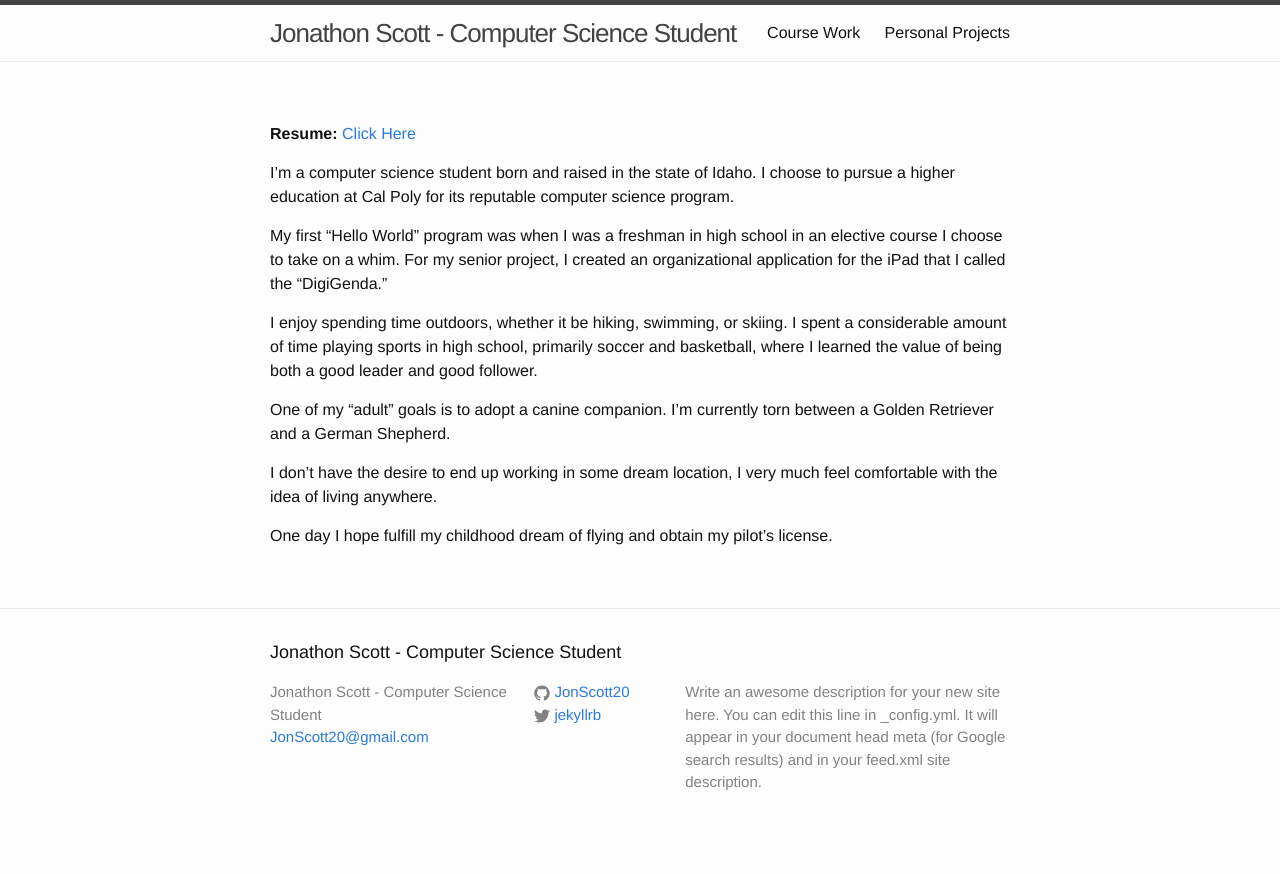
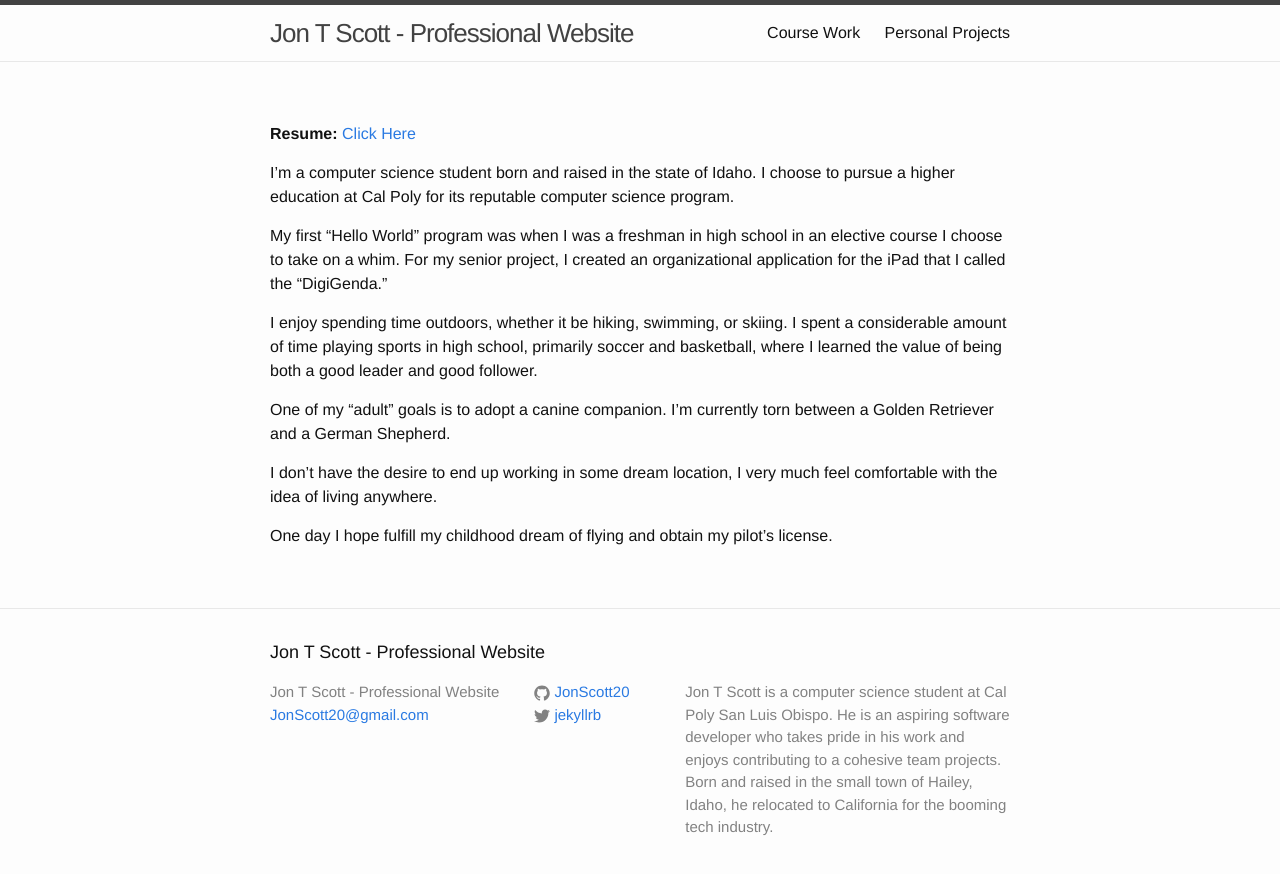
Before and after one commit to JonScott20/JonScott20.github.io, a Jekyll site: the page built from index.md, in a window 1280 px wide. Shown: the top 874 px of the page. Built offline with Jekyll 4.4.1, drawn with Linux system fonts in a browser that asks for light colours; our own code applies the rules of GitHub Pages for plain Markdown files.

Commit message:
Update _config.yml

```diff
--- a/_config.yml
+++ b/_config.yml
@@ -6,12 +6,12 @@
 # 'jekyll serve'. If you change this file, please restart the server process.
 
 # Site settings
-title: Jonathon Scott - Computer Science Student
+title: Jon T Scott - Professional Website
 email: JonScott20@gmail.com
 description: > # this means to ignore newlines until "baseurl:"
-  Write an awesome description for your new site here. You can edit this
-  line in _config.yml. It will appear in your document head meta (for
-  Google search results) and in your feed.xml site description.
+  Jon T Scott is a computer science student at Cal Poly San Luis Obispo.
+  He is an aspiring software developer who takes pride in his work and enjoys contributing to a cohesive team projects.
+  Born and raised in the small town of Hailey, Idaho, he relocated to California for the booming tech industry.
 baseurl: "" # the subpath of your site, e.g. /blog
 url: "http://yourdomain.com" # the base hostname & protocol for your site
 twitter_username: jekyllrb
```
